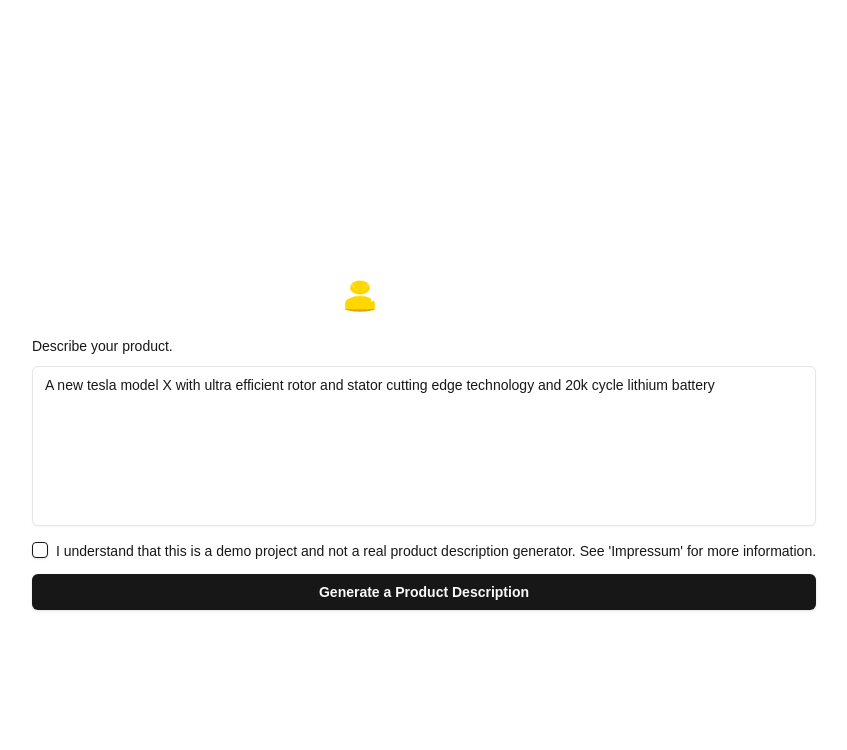
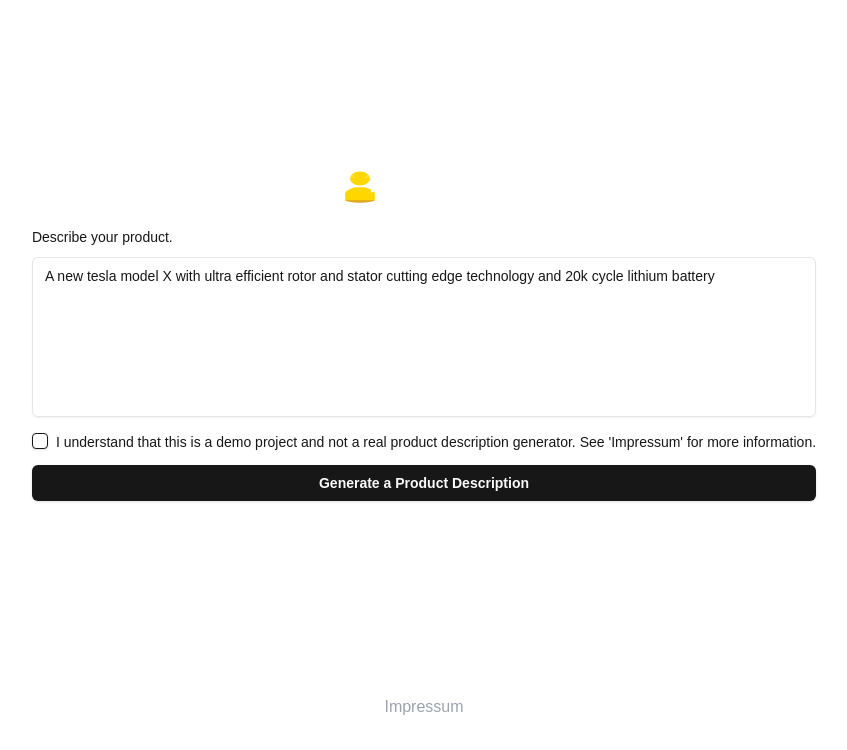
Before and after one commit to dieDeMiguel/product-description-with-ai, a Next.js app: page / in a window 1280 px wide. Shown: the top 750 px of the page, without its empty margins (216-1063 px from the left). Built offline with nearby package versions, Linux system fonts and the light colour scheme.

Commit message:
finish streaming approach

```diff
--- a/src/app/page.tsx
+++ b/src/app/page.tsx
@@ -7,6 +7,7 @@ import { ProductDescriptionSchema } from "@/schemas/form-schema";
 import EditorBlocksSchema from "@/schemas/product-description-schema";
 import { OutputBlockData } from "@editorjs/editorjs";
 import { experimental_useObject as useObject } from "ai/react";
+import Link from "next/link";
 import { useEffect, useState } from "react";
 import { z } from "zod";
 
@@ -61,6 +62,12 @@ export default function ProductDescriptionGenerator() {
       ) : step > 0 ? (
         <Stepper currentStep={step} />
       ) : null}
+      <Link
+        href="/impressum"
+        className="text-gray-400 hover:text-white cursor-pointer"
+      >
+        Impressum
+      </Link>
     </div>
   );
 }
--- a/src/components/image-uploader/keywords-list.tsx
+++ b/src/components/image-uploader/keywords-list.tsx
@@ -13,7 +13,7 @@ const KeywordsList: React.FC<KeywordsListProps> = ({ keywords }) => {
     <ul>
       {keywords.map((keyword, index) => (
         <Badge
-          className="bg-badgeBackground inline-block mx-1 text-black"
+          className="bg-badgeBackground inline-block mx-1 text-black hover:text-white"
           key={index}
         >
           {keyword}
```
